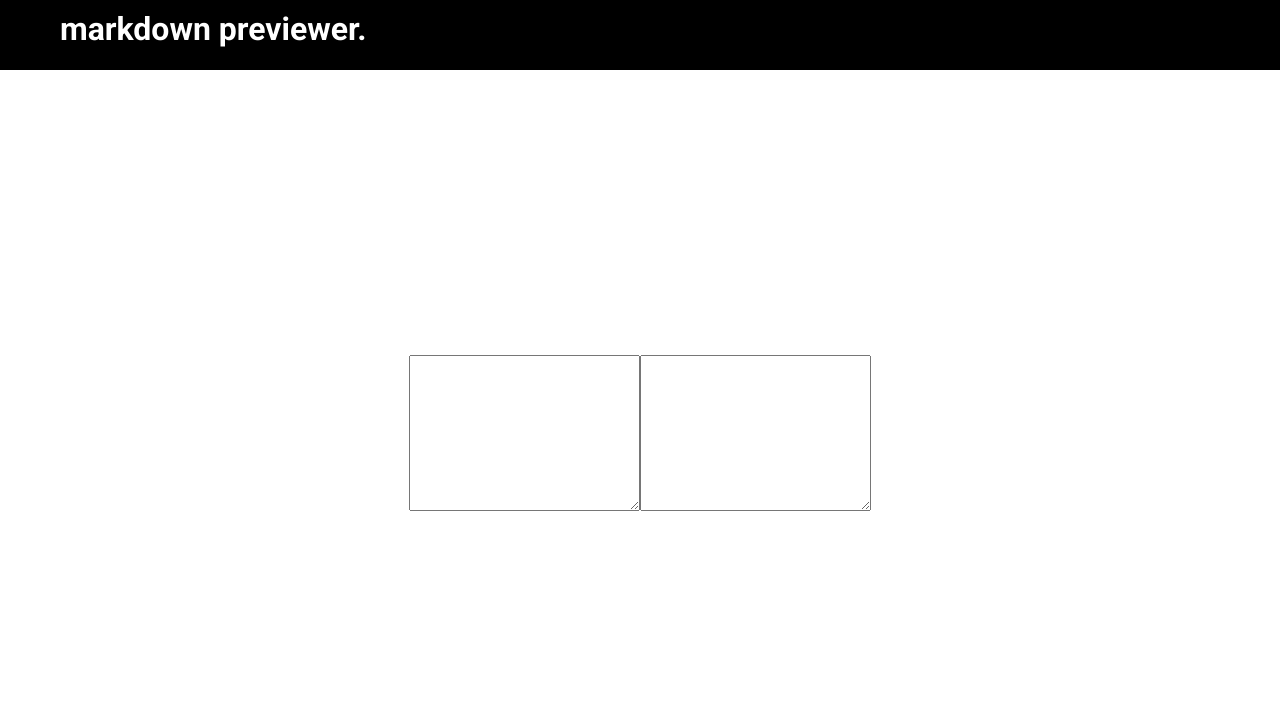
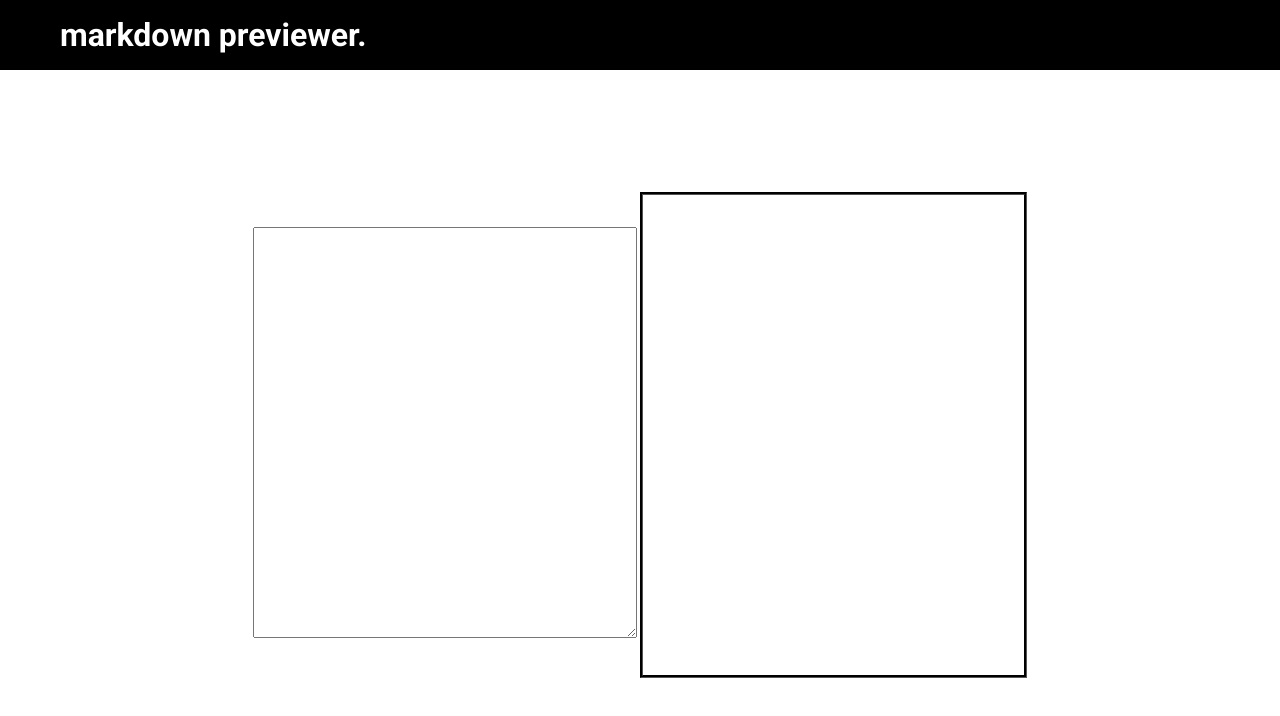
Before and after one commit to mateib47/markdown-previewer, a React (Create React App) app: page / in a window 1280 px wide. Shown: the top 716 px of the page. Built offline with nearby package versions, Linux system fonts and the light colour scheme; a web font is replaced by a local one.

Commit message:
add marked and parse input

```diff
--- a/src/App.js
+++ b/src/App.js
@@ -1,4 +1,3 @@
-//import { marked } from 'marked';
 import "./app.scss";
 import Main from "./components/Main";
 import Topbar from "./components/Topbar/Topbar";
--- a/src/components/Editor/Editor.jsx
+++ b/src/components/Editor/Editor.jsx
@@ -1,16 +1,16 @@
-import React from "react";
+import './editor.scss';
+
 
 const Editor = ({text, setText}) => {
 
     const handleChange = (event) => {
         setText(event.target.value);
-        console.log(event.target.value);
     }
 
 
   return (
     <div className="editor">
-      <textarea name="" id="editor" cols="30" rows="10" onChange={handleChange}></textarea>
+      <textarea name="" id="editor" cols="70" rows="27" onChange={handleChange}></textarea>
     </div>
   );
 };
--- /dev/null
+++ b/src/components/Editor/editor.scss
@@ -0,0 +1,8 @@
+.editor {
+    width: 30vw;
+    height: 60vh;
+    overflow: hidden;
+    display: flex;
+    justify-content: center;
+    align-items: center;
+}
--- a/src/components/Main.jsx
+++ b/src/components/Main.jsx
@@ -1,17 +1,21 @@
-import './main.scss';
-import Editor from './Editor/Editor';
-import Preview from './Preview/Preview';
-import { useState } from 'react';
+import "./main.scss";
+import Editor from "./Editor/Editor";
+import Preview from "./Preview/Preview";
+import { useState } from "react";
 
 const Main = () => {
-  const [text, setText] = useState("")
+  const [text, setText] = useState("");
 
   return (
-    <div className='main'>
-      <Editor setText={setText} />
-      <Preview text={text} />
+    <div className="main">
+      <div className="left">
+        <Editor setText={setText} />
+      </div>
+      <div className="right">
+        <Preview text={text} />
+      </div>
     </div>
-  )
-}
+  );
+};
 
-export default Main
+export default Main;
--- a/src/components/Preview/Preview.jsx
+++ b/src/components/Preview/Preview.jsx
@@ -1,9 +1,12 @@
-import React from 'react'
+import './preview.scss';
+import { marked } from 'marked';
 
-const Preview = () => {
+
+const Preview = ({text}) => {
   return (
     <div className='preview'>
-                <textarea name="" id="preview" cols="30" rows="10"></textarea>
+        <div className='textBox' id='preview' dangerouslySetInnerHTML={{__html: marked.parse(text)}}></div>
+                {/* <textarea name="" id="preview" cols="30" rows="10" ></textarea> */}
 
     </div>
   )
--- /dev/null
+++ b/src/components/Preview/preview.scss
@@ -0,0 +1,12 @@
+.preview{
+    display: flex;
+    justify-content: center;
+    align-items: center;
+
+    .textBox{
+        border-color: black;
+        width: 30vw;
+        height: 60vh;
+        border-style: groove;
+    }
+}
--- a/src/components/Topbar/topbar.scss
+++ b/src/components/Topbar/topbar.scss
@@ -1,4 +1,6 @@
 .topbar{
+    display: flex;
+    align-items: center;
     overflow: hidden;
     background-color: black;
     color: white;
@@ -9,8 +11,6 @@
     left:0;
 
     .wrapper{
-        display: flex;
-        align-items: center;
         padding: 10px 30px;
         margin-left: 30px;
     }
--- a/src/components/main.scss
+++ b/src/components/main.scss
@@ -1,5 +1,6 @@
 .main{
     display: flex;
+    justify-content: space-evenly;
      .left{
          flex:1
      }
```
